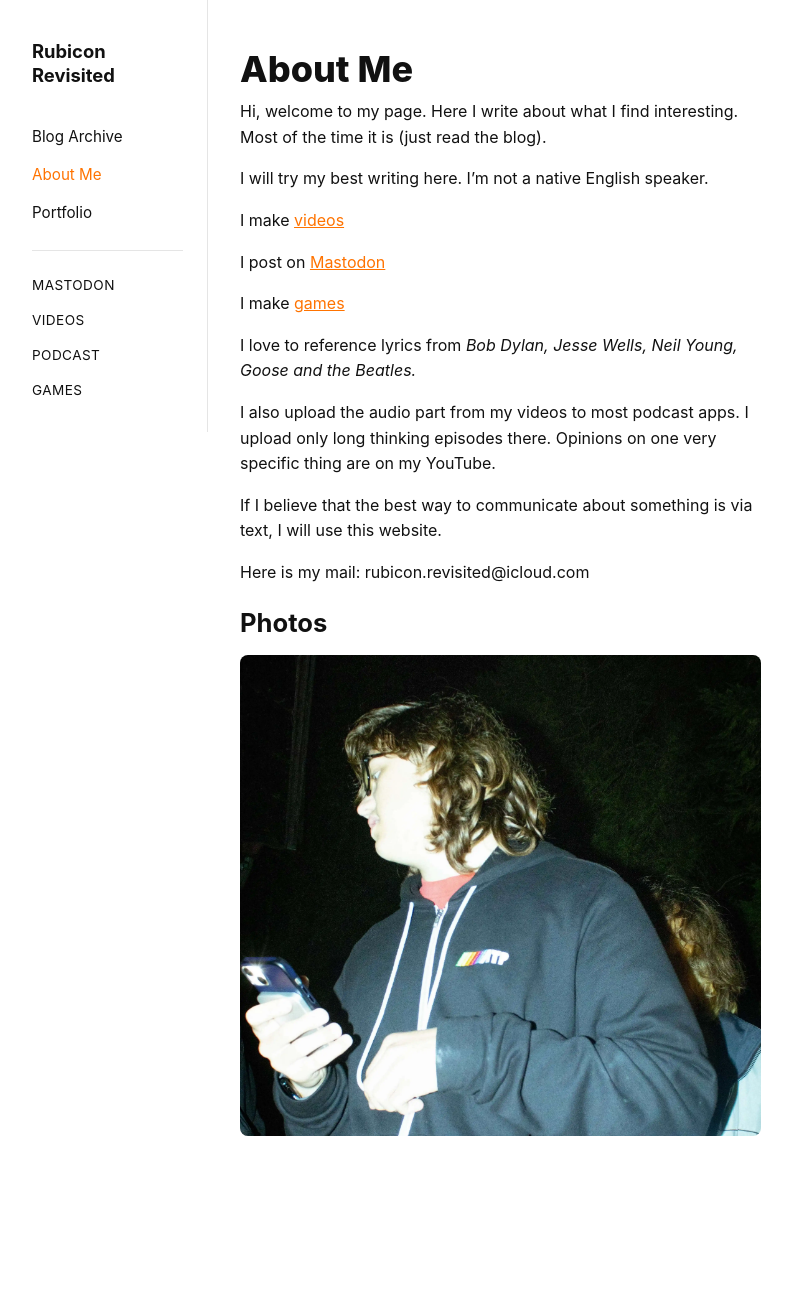
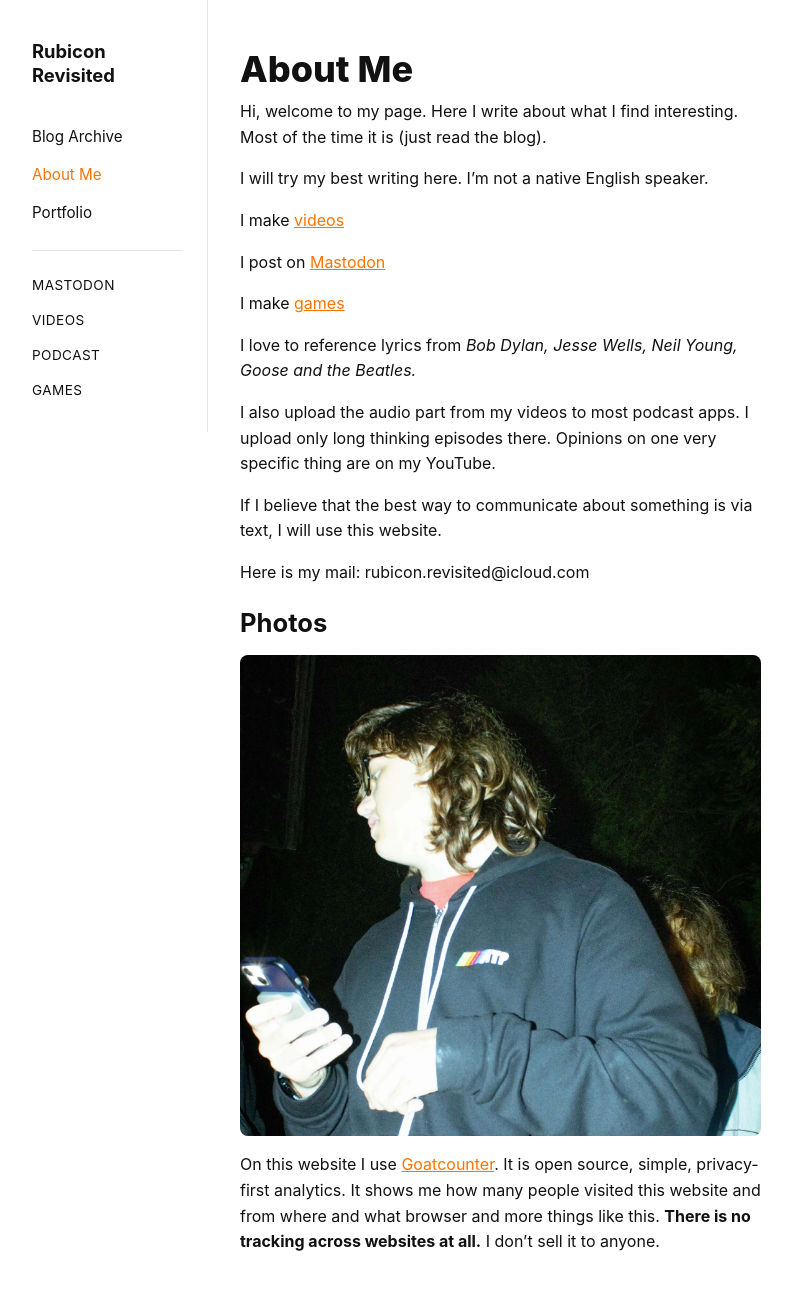
Before and after one commit to StepanJiri/stepankarasek.github.io, a Jekyll site: the page built from about.md, in a window 1280 px wide. Shown: the whole page, without its empty margins (152-944 px from the left). Built offline with Jekyll 4.4.1, drawn with Linux system fonts in a browser that asks for light colours; before the commit the page ends 1192 px from its top, so only the background shows below that.

Commit message:
Update about.md

```diff
--- a/about.md
+++ b/about.md
@@ -29,3 +29,7 @@ Here is my mail: rubicon.revisited@icloud.com
 
 ## Photos
 ![Daniel Darby Supik]({{ '/assets/images/About_Me/Photo1_1,2.webp' | relative_url }})
+
+
+
+On this website I use [Goatcounter](https://www.goatcounter.com). It is open source, simple, privacy-first analytics. It shows me how many people visited this website and from where and what browser and more things like this. __There is no tracking across websites at all.__ I don't sell it to anyone.
```
